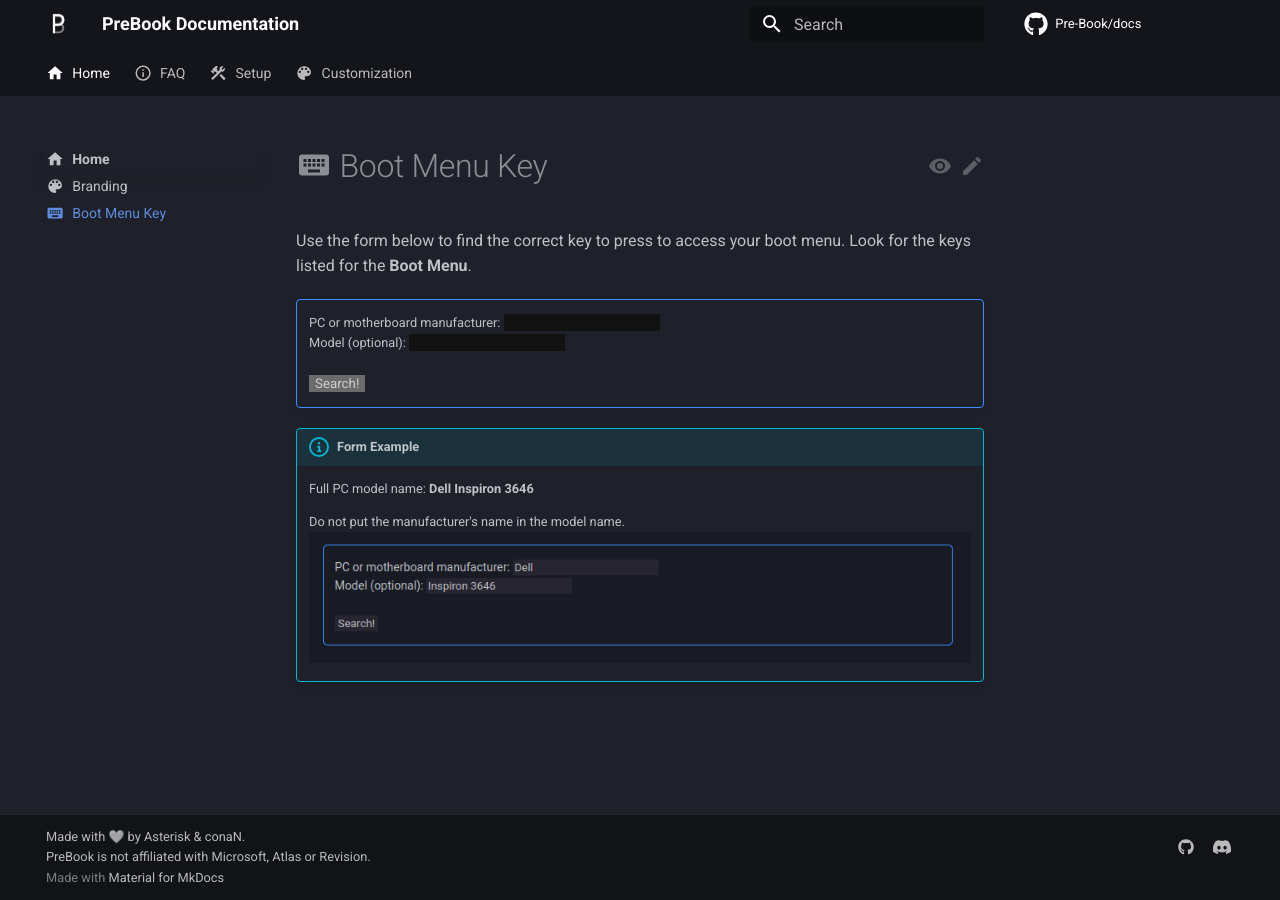
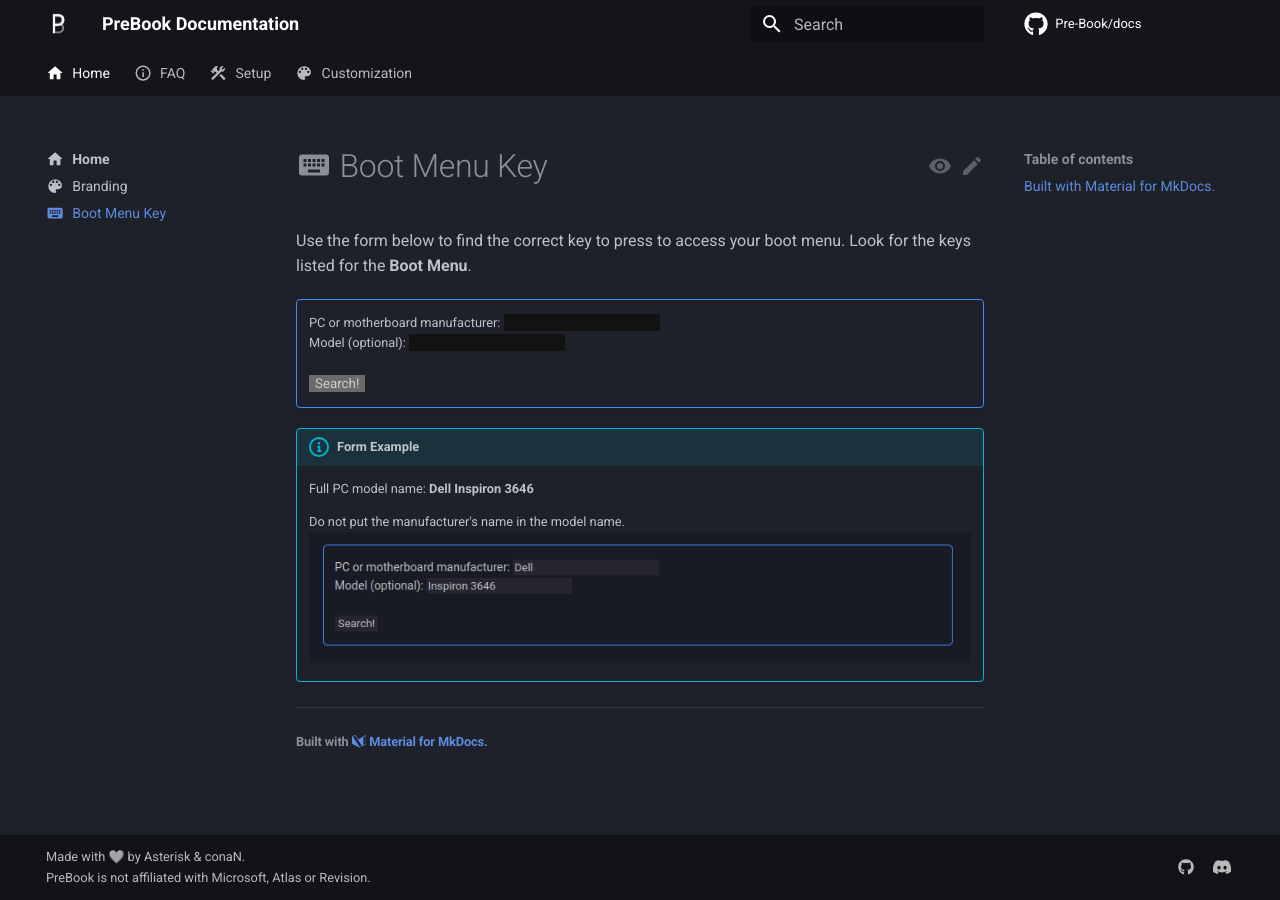
Before and after one commit to Pre-Book/docs, an MkDocs documentation site: the page built from docs/boot-key.md, in a window 1280 px wide. Built offline with MkDocs 1.6.1 and Material for MkDocs 9.7.7, drawn with Linux system fonts in a browser that asks for light colours; comment, search, counter and statistics services are not loaded.

Commit message:
fix: new generator badge

```diff
--- a/includes/abbreviations.md
+++ b/includes/abbreviations.md
@@ -1,3 +1,8 @@
+------------------
+
+###### Built with [:simple-materialformkdocs: Material for MkDocs](https://squidfunk.github.io/mkdocs-material).
+
+
 *[AME Wizard]: A tool that is used to strip components and apply tweaks live on a Windows install, configured through a Playbook
 *[BIOS]: Basic Input/Output System
 *[CPU]: Central Processing Unit
--- a/mkdocs.yml
+++ b/mkdocs.yml
@@ -47,7 +47,7 @@ theme:
       primary: black
       accent: indigo
 extra:
-  # generator: false
+  generator: false
   social:
     - icon: fontawesome/brands/github
       link: https://github.com/pre-book
```
